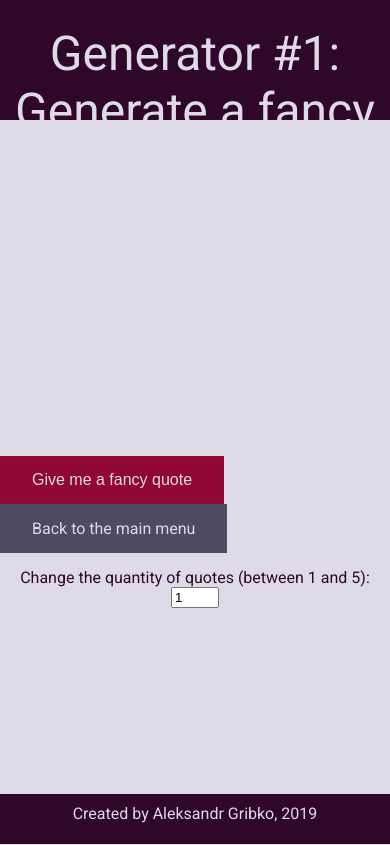
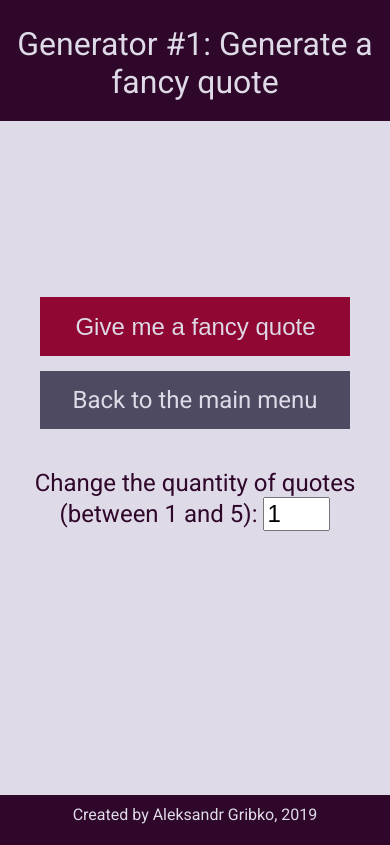
Before and after one commit to Alezh89/quotegenerator, a plain HTML site: page Fancy.html in a window 390 px wide. Drawn offline with Linux system fonts and the light colour scheme; a web font is replaced by a local one.

Commit message:
made responsive

```diff
--- a/Fancy.html
+++ b/Fancy.html
@@ -5,6 +5,7 @@
   <meta charset="utf-8">
   <title>Quote generator</title>
   <meta name="description" content="quote generator">
+  <meta name="viewport" content="width=device-width, initial-scale=1">
   <link href="css/style.css" rel="stylesheet">
   <link href="https://fonts.googleapis.com/css?family=Kalam|Roboto|Srisakdi" rel="stylesheet">
   <script type = "text/javascript" src = "js/QuoteGen.js"></script>
@@ -23,7 +24,7 @@
 <div class="containerCenter menu">
 
 <ul>
-	<input id="fancyQuote" class="button" value="Give me a fancy quote" type="button" onclick="generateQuote()">
+  <button id="fancyQuote" class="button" onclick="generateQuote()">Give me a fancy quote</button>
 	<a class="button" id="backButton" href="index.html"><li>Back to the main menu</li></a>
 	<form>
   	Change the quantity of quotes (between 1 and 5):
--- a/css/style.css
+++ b/css/style.css
@@ -1,14 +1,15 @@
+
 body {
   min-height: 100%;
   display: block;
-  		background-color: #DEDAE7;
-  		color: #2F072A;
+  background-color: #dedae7;
+  color: #2f072a;
   margin-left: auto;
   margin-right: auto;
   margin: 0;
   padding: 0;
-      font-family: 'Roboto', sans-serif;
-
+  font-family: "Roboto", sans-serif;
+  width: 100%;
 }
 
 #wrapper {
@@ -21,30 +22,51 @@
   right: 0;
 }
 
+p {
+  margin: 0px;
+  padding-top: 20px;
+  padding-bottom: 20px;
+  text-align: center;
+}
+
+#movieQuote, #fancyQuote, a{
+  width: auto;
+
+}
+
+form,
+#numOfQuotes,
+.quoteDiv,
+.button {
+  font-size: 2rem;
+}
+
 #content {
   min-height: 100%;
 }
 
 #copyright {
-      color: #DEDAE7;
+  color: #dedae7;
   margin: 0;
   padding-top: 10px;
+  padding-bottom: 10px;
+  font-size: 1.5rem;
 }
 
 ul {
-  		padding-left: 0px;
+  padding: 0;
   margin-left: auto;
   margin-right: auto;
   list-style-type: none;
+  max-width: 100%;
 }
 
 .h1 {
   font-size: 3rem;
-      color: #DEDAE7;
+  color: #dedae7;
   margin: 0px;
   padding-top: 25px;
   padding-bottom: 20px;
-
 }
 
 .containerCenter {
@@ -53,55 +75,101 @@
 }
 
 .button {
-    background-color: #8F0732;
+  background-color: #8f0732;
   border: none;
-    color: #DEDAE7;
+  color: #dedae7;
   padding: 15px 32px;
   text-align: center;
   text-decoration: none;
   display: inline-block;
-    font-size: 16px;
 }
 
-    #backButton{
-      background-color: #4E4A61;
+#backButton {
+  background-color: #4e4a61;
 }
 
 form {
-      padding-top: 15px;
+  padding-top: 25px;
   text-align: center;
 }
 
-    p {
-      text-align: center;
+input {
+  max-width: 100%;
 }
 
 header {
   margin-top: -120px;
-      height: 120px;
-      background-color: #2F072A;
+  min-height: 120px;
+  background-color: #2f072a;
 }
 
 .quoteDiv {
-      min-height: 320px;
-      font-family: 'Kalam', cursive;
-      font-size: 2rem;
-      color: #417EA3;
+  min-height: 10rem;
+  font-family: "Kalam", cursive;
+  color: #417ea3;
 }
 
 .menu {
-      min-height: 150px;
+  min-height: 20%;
 }
 
 #quote {
   margin-top: 0px;
-      padding-top: 32px;
   margin-bottom: 0px;
-      padding-bottom: 32px;
+  padding: 0;
 }
 
 #bottom {
   margin-bottom: -50px;
   height: 50px;
-      background-color: #2F072A;
+  background-color: #2f072a;
 }
+
+#fancyQuote {
+  padding-left: 35px;
+  padding-right: 34px;
+  padding-top: 16px;
+}
+
+#movieQuote {
+  padding-left: 30px;
+  padding-right: 31px;
+  padding-top: 16px;
+
+}
+
+@media (max-width: 913px) {
+  ul {
+    text-align: center;
+  }
+  a {
+    margin-bottom: 15px;
+  }
+}
+
+@media (max-width: 795px) {
+  #movieQuote, #fancyQuote{
+    margin-bottom: 15px;
+  }
+}
+
+@media (max-width: 497px) {
+  .h1{
+  font-size: 2rem;
+  }
+
+}
+
+@media (max-width: 397px) {
+  #copyright {
+    font-size: 1rem;
+    align-self: baseline;
+  }
+
+  form,
+  .button,
+  #numOfQuotes,
+  a {
+    font-size: 1.5rem;
+  }
+}
--- a/js/QuoteGen.js
+++ b/js/QuoteGen.js
@@ -224,13 +224,13 @@ function generateQuote() {
 		if (fancyQuotePage){
 			for (var i = 0; i < numOfQuotes; i++) {
 			var oneQuote = begginingQuote[randomInt(begginingQuote.length)] + " " + middleQuote[randomInt(middleQuote.length)] + " " + endQuoteLow[randomInt(endQuoteLow.length)];
-			result += "'" + oneQuote + "'<br>";
+			result += "<p>'" + oneQuote + "'</p>";
 			};
 		} else if (movieQuotePage) {
 			for (var i = 0; i < numOfQuotes; i++) {
 			var randNumber = randomInt(movies[0].length);
 			var oneQuote = "'" + movies[0][randNumber] + "' " + movies[1][randNumber] + ', ' + movies[2][randNumber];
-			result += oneQuote + "<br>";
+			result += "<p>" + oneQuote + "</p>";
 			};
 		};
 	document.getElementById("quote").innerHTML = result;
```
Also changed, not shown: ClassicQuotes.html (+2 -1 lines), index.html (+1 -0 lines). Lines whose indentation alone changed are shown as unchanged.
